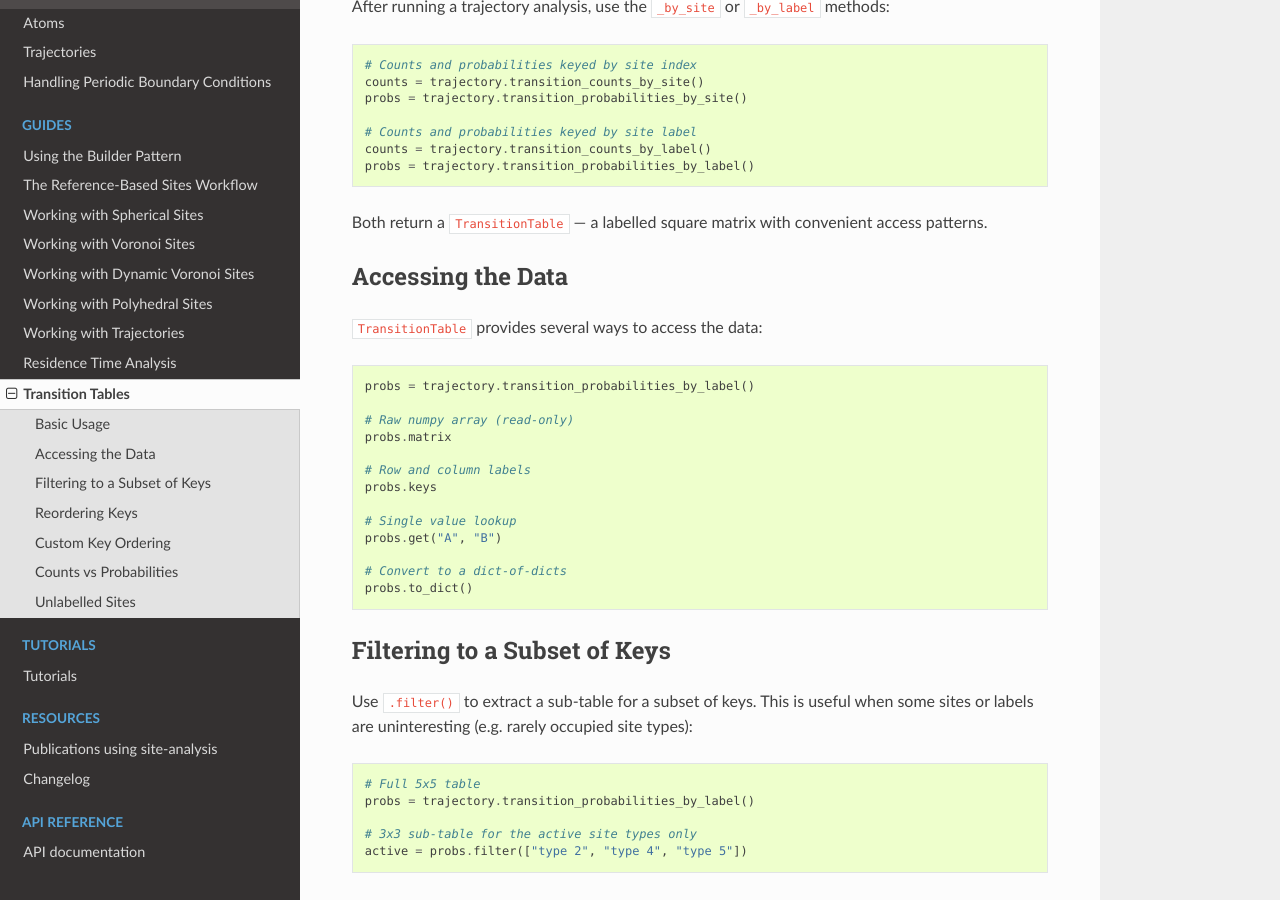
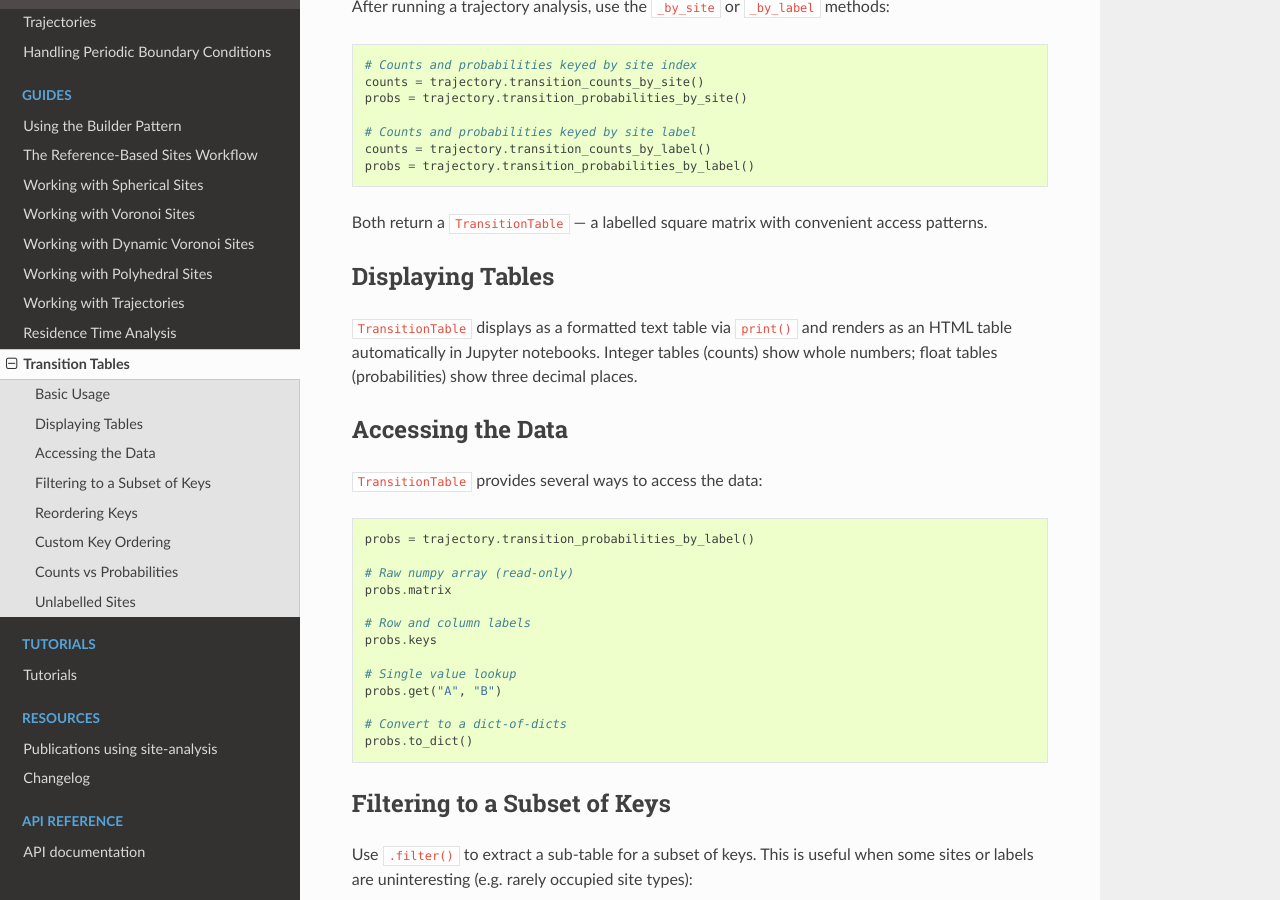
Before and after one commit to bjmorgan/site-analysis, a Sphinx documentation site: the page built from docs/source/guides/transition_tables.md, in a window 1280 px wide and 900 px high, scrolled down 319 px. Built offline with Sphinx 7.4.7 and the Read the Docs theme 3.1.0, drawn with Linux system fonts in a browser that asks for light colours.

Commit message:
Fix typo, remove empty cell, and document table display
- Fix "unambigious" typo in comparing_site_definitions tutorial
- Remove empty trailing code cell from the same notebook
- Add Displaying Tables section to the transition tables guide

````diff
--- a/docs/source/guides/transition_tables.md
+++ b/docs/source/guides/transition_tables.md
@@ -17,6 +17,10 @@ probs = trajectory.transition_probabilities_by_label()
 ```
 
 Both return a `TransitionTable` — a labelled square matrix with convenient access patterns.
+
+## Displaying Tables
+
+`TransitionTable` displays as a formatted text table via `print()` and renders as an HTML table automatically in Jupyter notebooks. Integer tables (counts) show whole numbers; float tables (probabilities) show three decimal places.
 
 ## Accessing the Data
 
````
Also changed, not shown: 1 other file.
